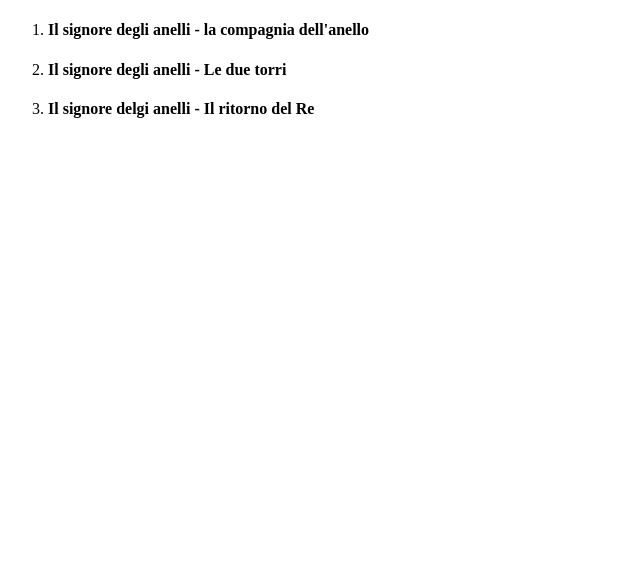
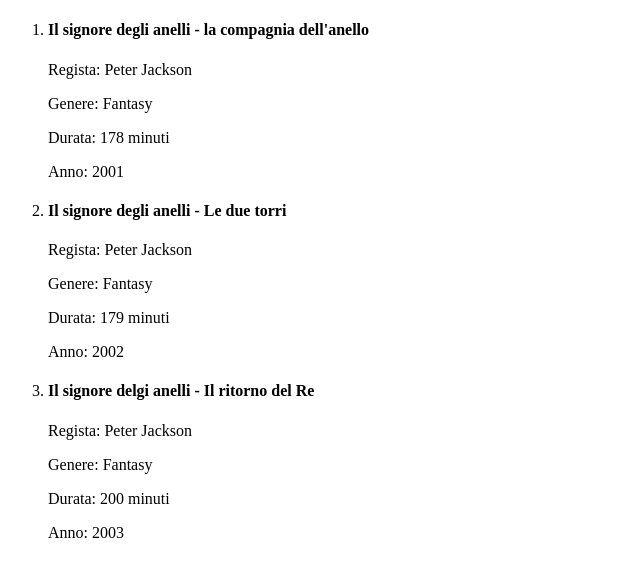
Before and after one commit to Calibro45/php-oop-1, a PHP site: page / in a window 1280 px wide. Shown: the top 577 px of the page, without its empty margins (0-640 px from the left). Run offline with PHP 8.4, Linux system fonts and the light colour scheme.

Commit message:
stampa film

```diff
--- a/index.php
+++ b/index.php
@@ -19,6 +19,7 @@ require_once __DIR__ . '/class.php';
                 <?php
 
                 foreach($moviesCat as $movie ):
+
                     $title = $movie -> getTitle();
                     $genre = $movie -> getGenre();
                     $director = $movie -> getDirector();
@@ -26,14 +27,20 @@ require_once __DIR__ . '/class.php';
                     $year = $movie -> getYear();
 
                     ?>
+
                     <li>
                         <h4><?php echo $title ?></h4>
+                        <div>
+                            <p>Regista: <?php echo $director ?></p>
+                            <p>Genere: <?php echo $genre ?></p>
+                            <p>Durata: <?php echo $length ?></p>
+                            <p>Anno: <?php echo $year ?></p>
+                        </div>
                     </li>
+
                     <?php
                 endforeach
-
                 ?>
-
             </ol>
         </div>
     </main>
```
